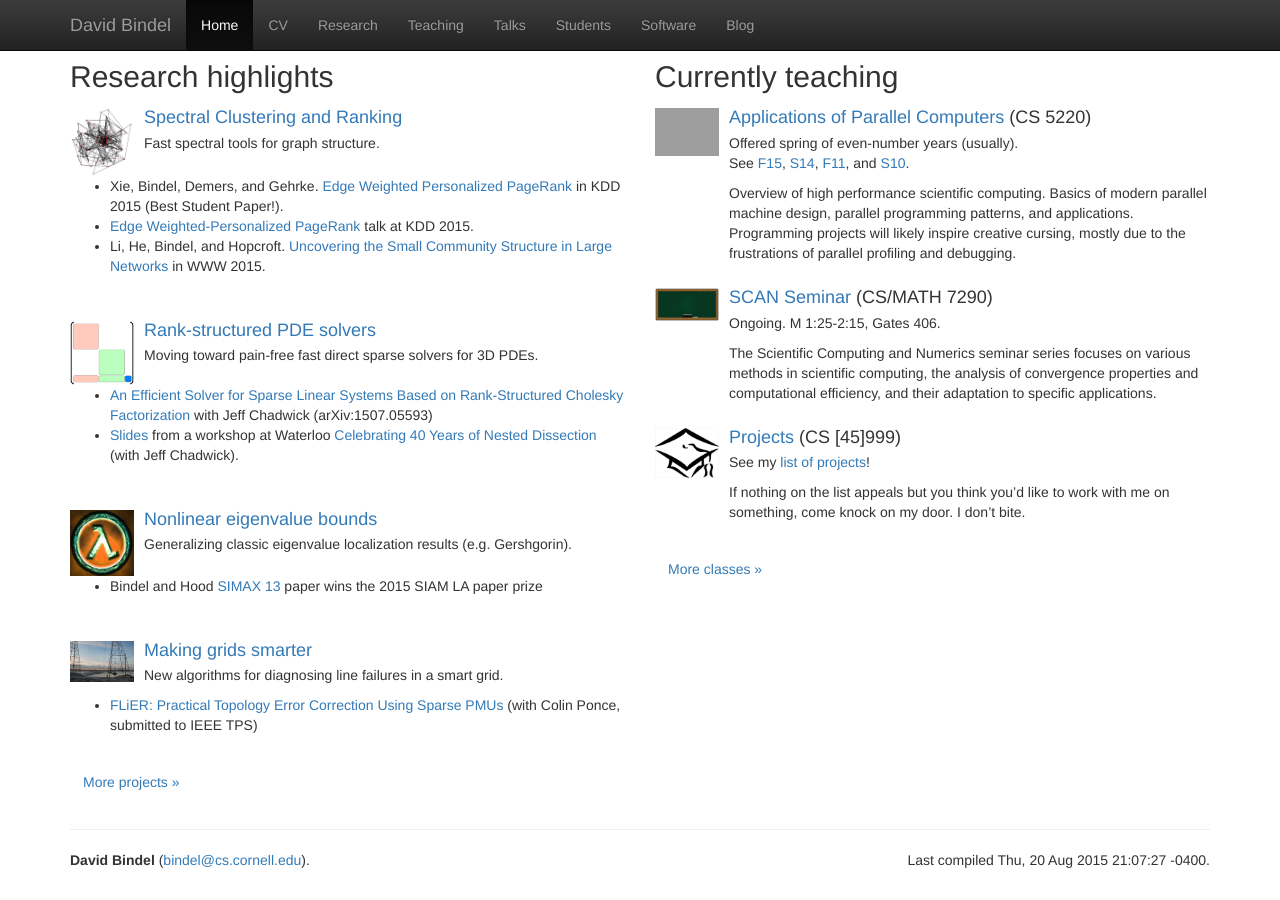
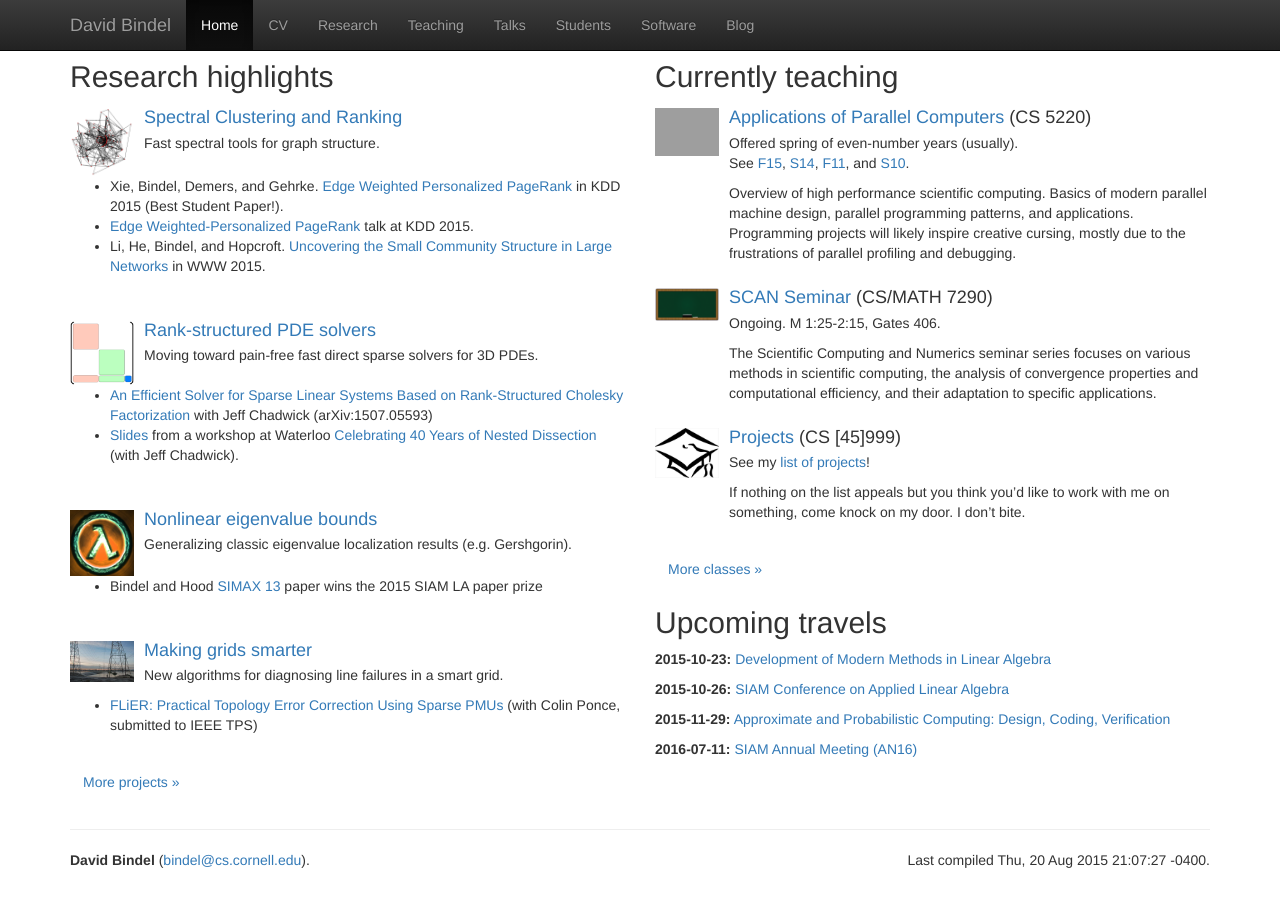
Before and after one commit to dbindel/cornell_web, a Jekyll site: the page built from index.html, in a window 1280 px wide and 900 px high, scrolled down 601 px. Built offline with Jekyll 4.4.1, drawn with Linux system fonts in a browser that asks for light colours; nearby versions of some CDN libraries.

Commit message:
Added upcoming travels section to home page.

```diff
--- /dev/null
+++ b/_data/travel.yml
@@ -0,0 +1,16 @@
+-
+  date: 2015-10-23
+  text: Development of Modern Methods in Linear Algebra
+  url: http://www.dbindel.net/dmml
+-
+  date: 2015-10-26
+  text: SIAM Conference on Applied Linear Algebra
+  url: http://www.siam.org/meetings/la15/
+-
+  date: 2015-11-29
+  text: "Approximate and Probabilistic Computing: Design, Coding, Verification"
+  url: http://www.dagstuhl.de/15491
+-
+  date: 2016-07-11
+  text: SIAM Annual Meeting (AN16)
+  url: http://www.siam.org/meetings/an16/
--- a/index.html
+++ b/index.html
@@ -22,6 +22,7 @@ layout: top
     <p>
       <a class="btn" href="research.html">More projects &raquo;</a>
     </p>
+
   </div>
 
   <div class="col-xs-12 cols-sm-12 col-md-6 col-lg-6">
@@ -38,6 +39,20 @@ layout: top
     <p>
       <a class="btn" href="teaching.html">More classes &raquo;</a>
     </p>
+
+    <h2>Upcoming travels</h2>
+
+    {% assign items = site.data.travel | sort: 'date' %}
+    {% assign today = site.time | date: "%s" %}
+    {% for entry in items %}
+    {%   assign entry_date = entry.date | date: "%s" %}
+    {%   if today < entry_date %}
+    <p class="handingindent">
+      <strong>{{ entry.date }}:</strong>
+      <a href="{{entry.url}}">{{ entry.text }}</a>
+    </p>
+    {%   endif %}
+    {% endfor %}
   </div>
 
 </div>
```
